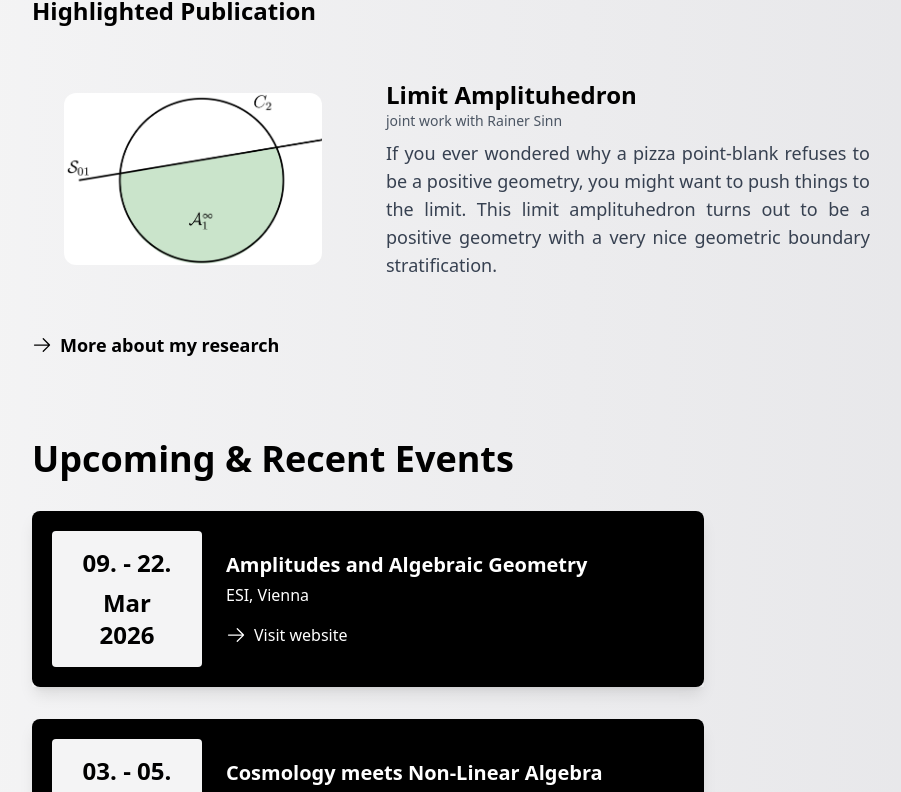
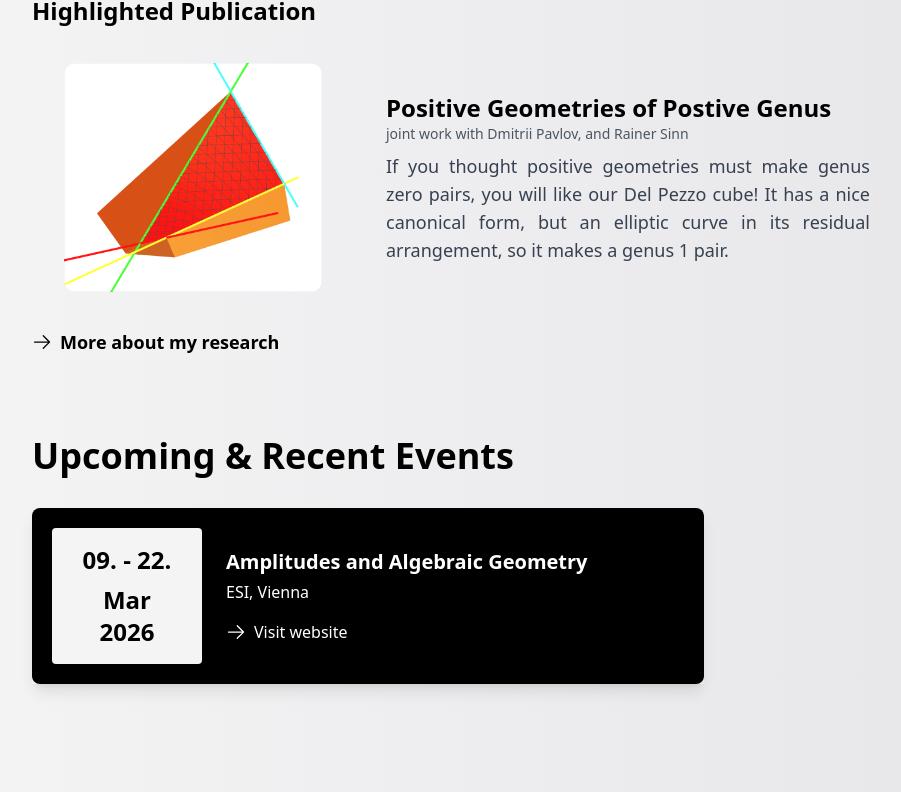
Before and after one commit to jkoefler/academicwebsite, a Next.js app: page / in a window 1280 px wide. Shown: the part 1100-1892 px from the top of the page, without its empty margins (60-961 px from the left). Built offline with nearby package versions, Linux system fonts and the light colour scheme.

Commit message:
Positive genera

```diff
--- a/app/components/Publications.js
+++ b/app/components/Publications.js
@@ -5,6 +5,13 @@ import Abstract from "@/app/components/Abstract.js";
 export default function Publications() {
 
   const papers25 = [
+    {title: "Positive Genus Pairs from Amplituhedra",
+    abstract: "A main conjecture in the field of Positive Geometry states that amplituhedra, which are certain semi-algebraic sets in the Grassmannian, are positive geometries. It is motivated by examples showing that the canonical forms of certain amplituhedra compute scattering amplitudes in particle physics. Beyond a small number of special cases, this conjecture is still open. In recent work, Brown and Dupont introduced a new framework, based on mixed Hodge theory, connecting canonical forms and de Rham cohomology via genus zero pairs. We give short proofs that the amplituhedron gives rise to a genus zero pair in the cases when it is known to be a positive geometry. However, in the general case we show that amplituhedra inside the Grassmannian give rise to pairs of strictly positive genus. We provide an explicit example of a genus one pair arising from a positive geometry in projective space, showing that having genus zero is not a necessary condition to be a positive geometry. Finally, we show that this positive geometry still gives rise to a genus zero pair in a different ambient variety.",
+    coauthors: "Dmitrii Pavlov, Rainer Sinn",
+    link: "https://arxiv.org/abs/2601.11142",
+    link_title: "arXiV",
+    image:"3D_DelPezzo" },
+
     {title: "Connection Matrices in Macaulay2",
     abstract: "Systems of homogeneous linear PDEs can be represented as left ideals in the Weyl algebra. Using Gröbner basis techniques, these systems can be systematically encoded by connection matrices. In fundamental particle physics and theoretical cosmology, when investigating scattering amplitudes and cosmological correlators, they turn up as systems of differential equations in matrix form. We explain the implementation of our package ConnectionMatrices in Macaulay2 and showcase a few examples from physics.",
     coauthors: "Paul Görlach, Anna-Laura Sattelberger, Mahrud Sayrafi, Hendrik Schroeder, Nicolas Weiss, Francesca Zaffalon",
--- a/app/components/ResearchInterest.js
+++ b/app/components/ResearchInterest.js
@@ -60,11 +60,11 @@ export default function ResearchInterest() {
       </h1>
 
       <HighlightedPublication
-        image="/limit_amplituhedron.png"
-        title="Limit Amplituhedron"
-        authors="joint work with Rainer Sinn"
-        description="If you ever wondered why a pizza point-blank refuses to be a positive geometry, you might want to push things to the limit. This limit amplituhedron turns out to be a positive geometry with a very nice geometric boundary stratification."
-        link="https://arxiv.org/abs/2501.08221"
+        image="/3D_DelPezzo.png"
+        title="Positive Geometries of Postive Genus"
+        authors="joint work with Dmitrii Pavlov, and Rainer Sinn"
+        description="If you thought positive geometries must make genus zero pairs, you will like our Del Pezzo cube! It has a nice canonical form, but an elliptic curve in its residual arrangement, so it makes a genus 1 pair."
+        link="https://arxiv.org/abs/2601.11142"
       />
 
       <button className="flex flex-row items-center gap-2 font-bold">
--- a/app/components/UpcomingEvents.js
+++ b/app/components/UpcomingEvents.js
@@ -5,7 +5,7 @@ export default function UpcomingEvents() {
 
   const events = [
     {days: "09. - 22.", month: "Mar", year: "2026", location: "ESI, Vienna", link: "https://www.esi.ac.at/events/e586/",  title: "Amplitudes and Algebraic Geometry"},
-    {days: "03. - 05.", month: "Nov", year: "2025", location: "UVA, Amsterdam", link: "https://indico.mpp.mpg.de/event/11215/",  title: "Cosmology meets Non-Linear Algebra"},
+    // {days: "03. - 05.", month: "Nov", year: "2025", location: "UVA, Amsterdam", link: "https://indico.mpp.mpg.de/event/11215/",  title: "Cosmology meets Non-Linear Algebra"},
     // {days: "25. - 29.", month: "Aug", year: "2025", location: "ETH Zurich, Switzerland", link: "https://eth-its.ethz.ch/activities/CAG.html",  title: "Computations in Algebraic Geometry: Complex, Real, and Tropical"},
     //{days: "07. - 11.", month: "Jul", year: "2025", location: "Madison, Wisconsin", link: "https://www.siam.org/conferences-events/siam-conferences/ag25/",  title: "SIAM: Applied Algebraic Geometry"},
     //{days: "29. - 04.", month: "Jun - Jul", year: "2025", location: "Les Diablerets, Switzerland", link: "https://swissmaprs.ch/events/the-amplituhedron-structure-combinatorics-and-positive-geometry/",  title: "The Amplituhedron: Structure, Combinatorics, and Positive Geometry"},
```
Also changed, not shown: public/3D_DelPezzo.png (added), 1 other file (tests, documents, lock files or other folders).
